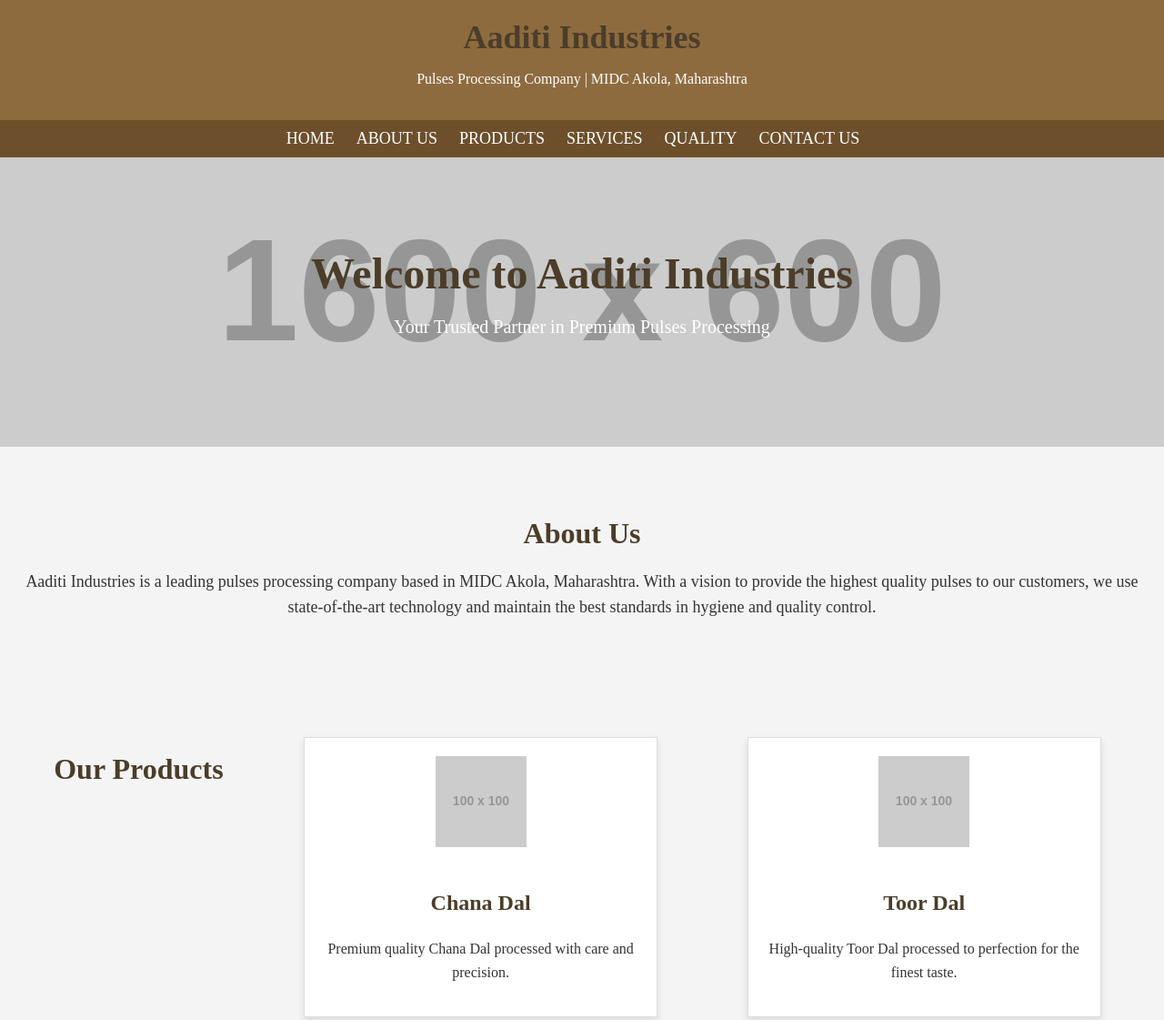
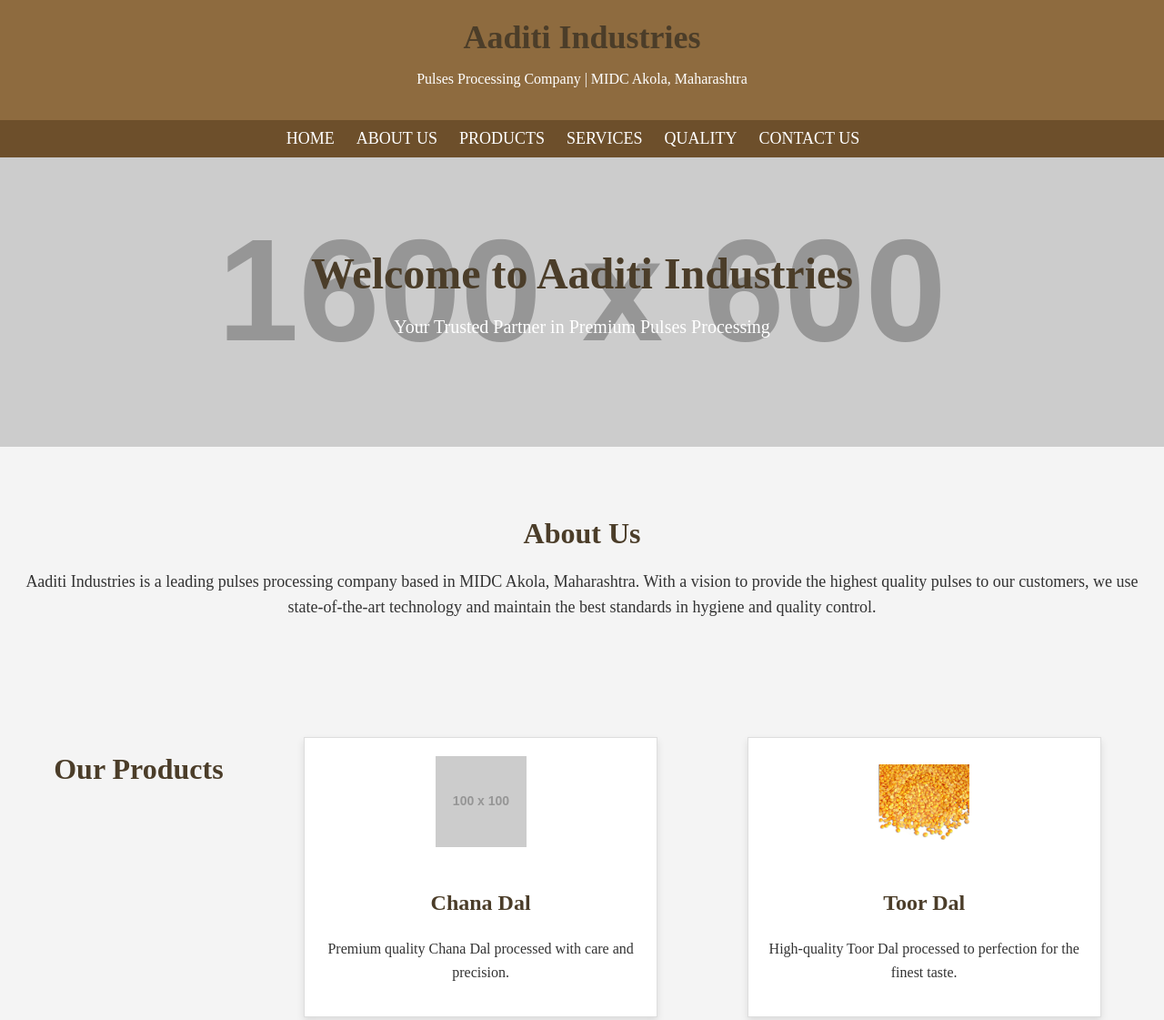
Before and after one commit to krnagrl/aaditiindustries, a plain HTML site: page index.html in a window 1280 px wide. Shown: the top 1121 px of the page at 91% size. Drawn offline with Linux system fonts and the light colour scheme; placeholder pictures from the web are drawn by us.

Commit message:
Update index.html

```diff
--- a/index.html
+++ b/index.html
@@ -194,7 +194,7 @@
             <p>Premium quality Chana Dal processed with care and precision.</p>
         </div>
         <div class="card">
-            <img src="https://via.placeholder.com/100" alt="Toor Dal">
+            <img src="https://krnagrl.github.io/aaditiindustries/toor-dal.jpg" alt="Toor Dal">
             <h3>Toor Dal</h3>
             <p>High-quality Toor Dal processed to perfection for the finest taste.</p>
         </div>
```
